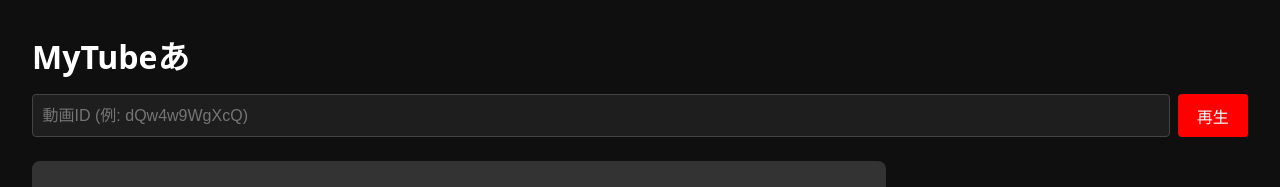
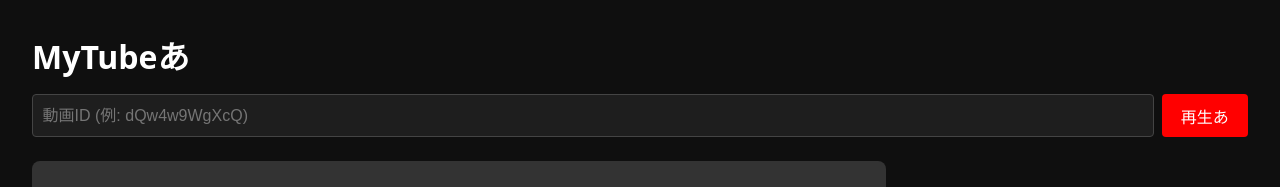
Before and after one commit to kirakiralingo-1/I-want-to-build-an-API, a website: page index.html in a window 1280 px wide. Shown: the top 187 px of the page. Drawn offline with Linux system fonts and the light colour scheme.

Commit message:
Update index.html

```diff
--- a/index.html
+++ b/index.html
@@ -19,7 +19,7 @@
   <h1>MyTubeあ</h1>
   <div class="input-row">
     <input type="text" id="videoId" placeholder="動画ID (例: dQw4w9WgXcQ)">
-    <button onclick="loadVideo()">再生</button>
+    <button onclick="loadVideo()">再生あ</button>
   </div>
   <video id="player" controls></video>
   <p id="status"></p>
```
